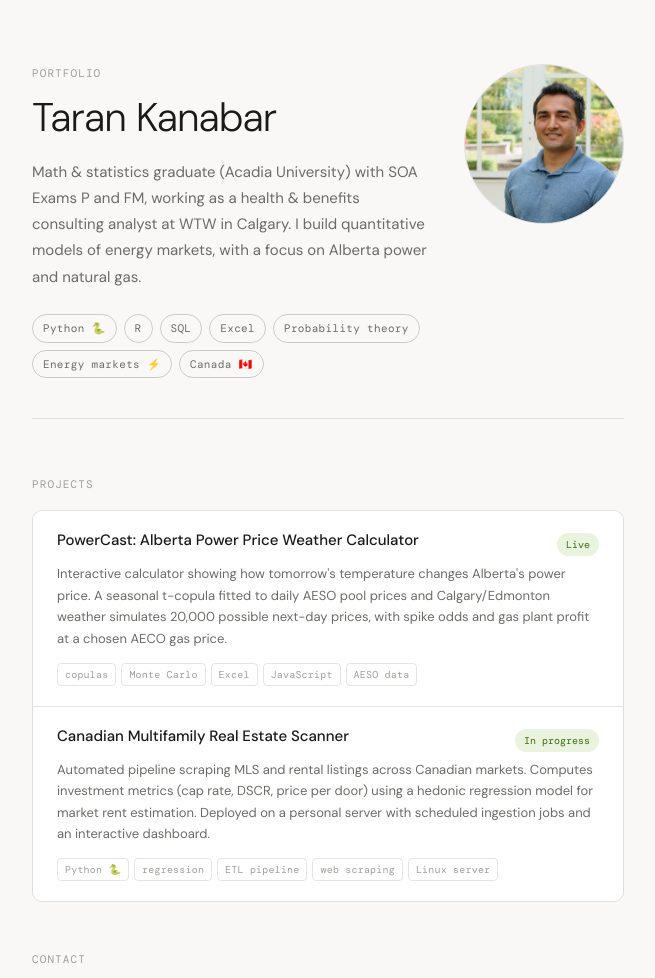
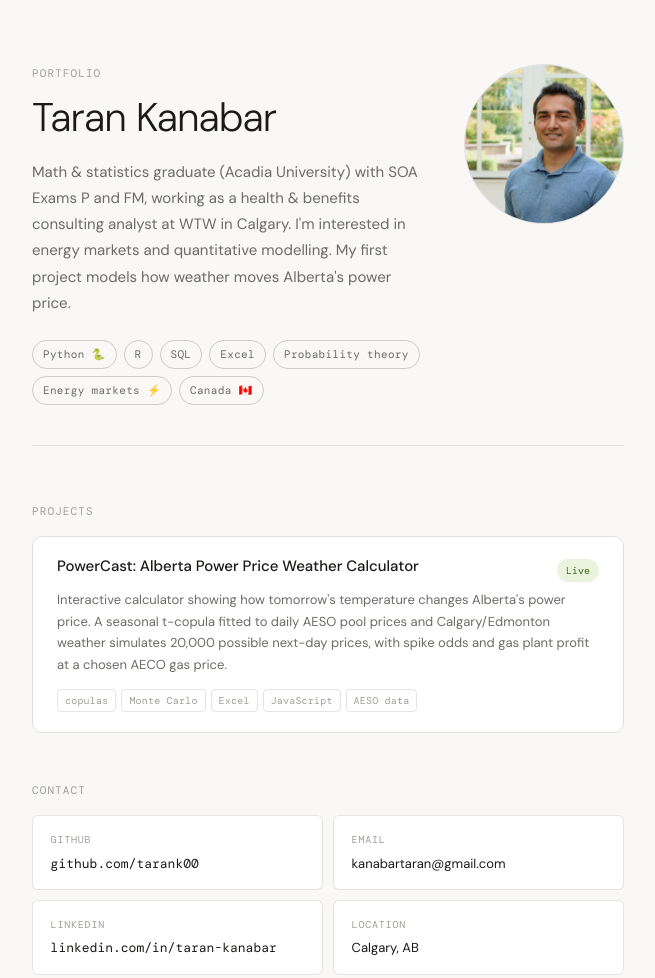
Before and after one commit to tarank00/tarank00.github.io, a plain HTML site: page index.html in a window 1280 px wide. Shown: the top 978 px of the page, without its empty margins (312-967 px from the left). Drawn offline with nearby package versions, Linux system fonts and the light colour scheme; a web font is replaced by a local one.

Commit message:
Revise bio and remove project section from index.html
Updated bio to reflect current interests and removed project details.

```diff
--- a/index.html
+++ b/index.html
@@ -220,9 +220,7 @@
         <h1>Taran Kanabar</h1>
         <p class="bio">
           Math &amp; statistics graduate (Acadia University) with SOA Exams P and FM,
-          working as a health &amp; benefits consulting analyst at WTW in Calgary.
-          I build quantitative models of energy markets, with a focus on Alberta
-          power and natural gas.
+          working as a health & benefits consulting analyst at WTW in Calgary. I'm interested in energy markets and quantitative modelling. My first project models how weather moves Alberta's power price.
         </p>
         <div class="pills">
           <span class="pill">Python 🐍</span>
@@ -270,26 +268,6 @@
           <span class="tag">AESO data</span>
         </div>
       </a>
-
-      <a class="project" href="https://github.com/tarank00" target="_blank">
-        <div class="project-top">
-          <p class="project-title">Canadian Multifamily Real Estate Scanner</p>
-          <span class="badge badge-active">In progress</span>
-        </div>
-        <p class="project-desc">
-          Automated pipeline scraping MLS and rental listings across Canadian markets.
-          Computes investment metrics (cap rate, DSCR, price per door) using a hedonic
-          regression model for market rent estimation. Deployed on a personal server
-          with scheduled ingestion jobs and an interactive dashboard.
-        </p>
-        <div class="tags">
-          <span class="tag">Python 🐍</span>
-          <span class="tag">regression</span>
-          <span class="tag">ETL pipeline</span>
-          <span class="tag">web scraping</span>
-          <span class="tag">Linux server</span>
-        </div>
-      </a>
     </div>
 
     <p class="section-label">Contact</p>
```
